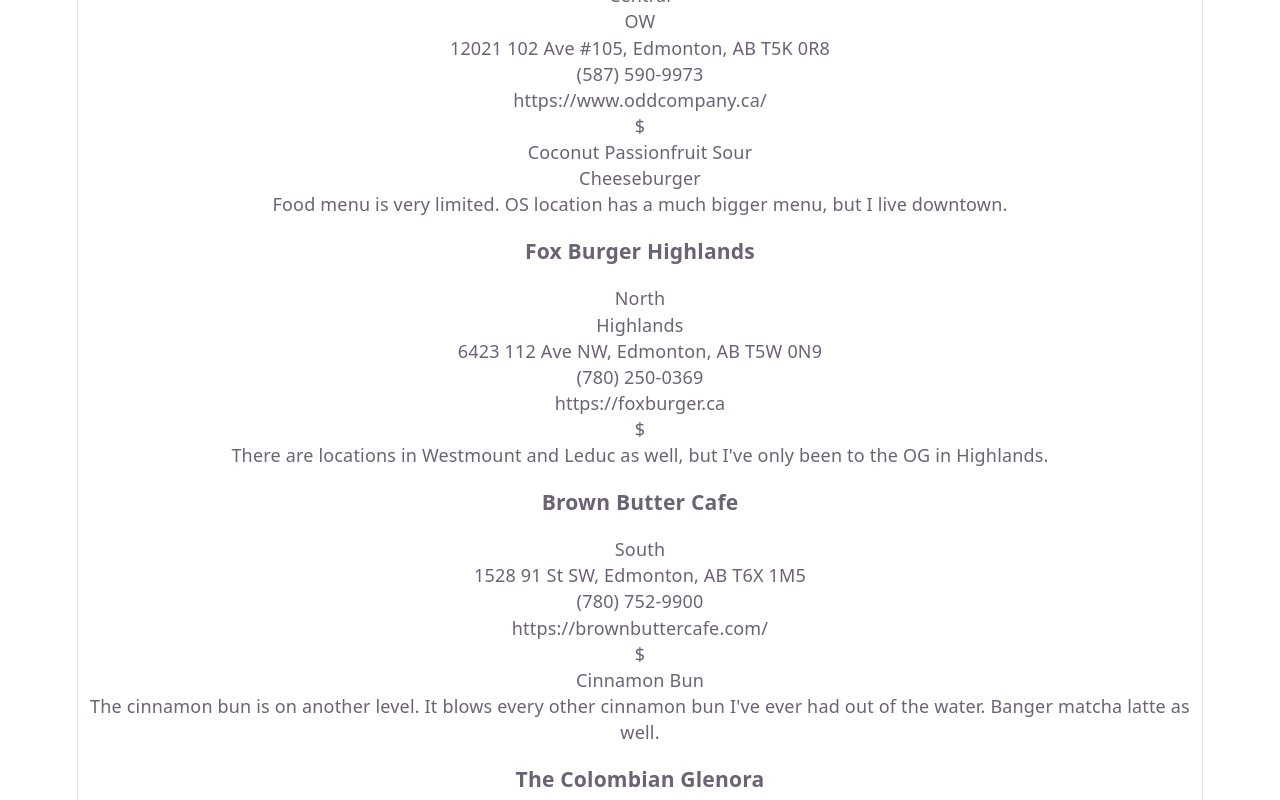
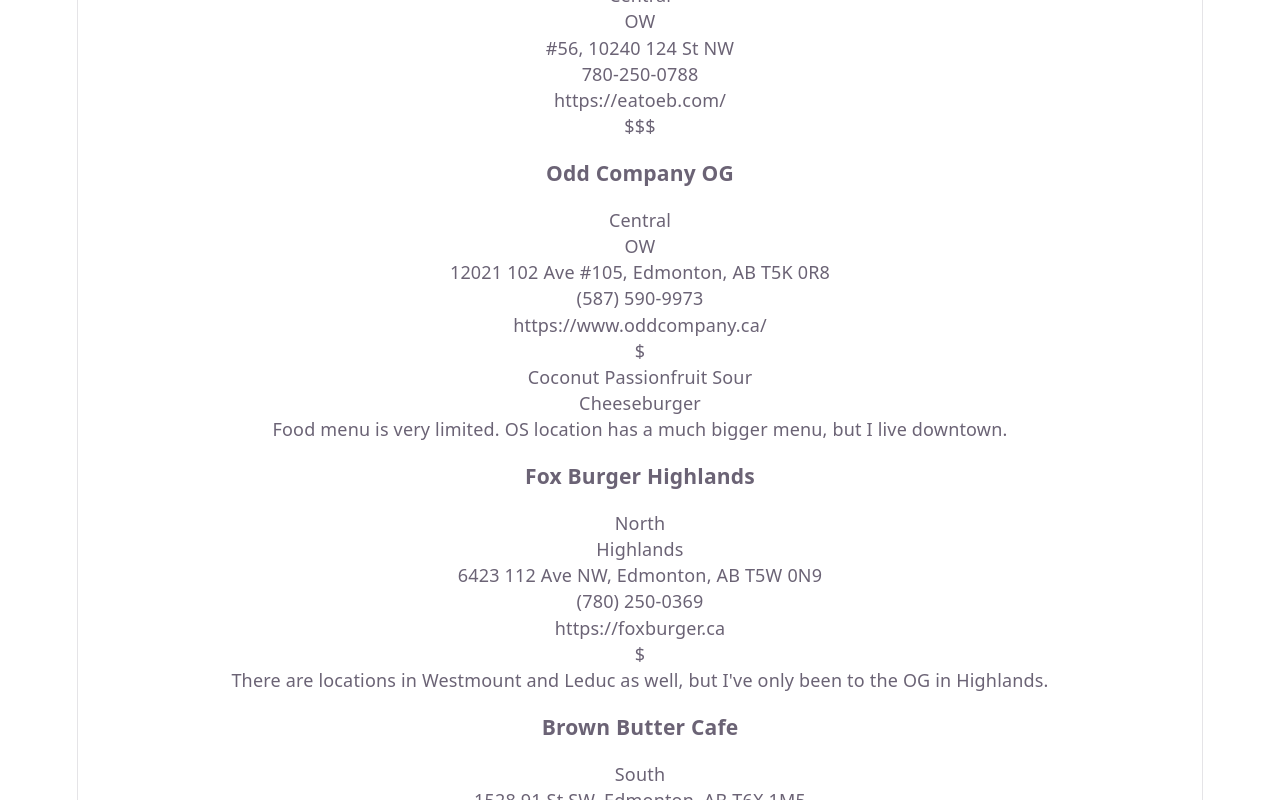
Before and after one commit to marksdayoff/YEG-Food, a React (Vite) app: page / in a window 1280 px wide. Shown: the part 1920-2720 px from the top of the page. Built offline with nearby package versions, Linux system fonts and the light colour scheme.

Commit message:
Added more restaurants

```diff
--- a/src/js/restaurants.js
+++ b/src/js/restaurants.js
@@ -139,6 +139,24 @@
     notes: [
       'Not fancy, but a solid choice for cheap and tasty breakfast. This is the place you go to cure a hangover.',
     ],
+  },
+
+  {
+    id: 75,
+    name: 'OEB',
+    category: ['Breakfast'],
+    location: ['Central'],
+    neighbourhood: 'OW',
+    address: '#56, 10240 124 St NW',
+    city: 'Edmonton',
+    mapUrl:
+      'https://www.google.com/maps/place/OEB+Breakfast+Co./@53.5463202,-113.5385176,16.81z/data=!4m10!1m3!11m2!2shQLWEvrj8-nEq6P77NxI7Q3beqahCw!3e3!3m5!1s0x53a02316d51bfec9:0x4f60311b515c4c6a!8m2!3d53.5444633!4d-113.5361162!16s%2Fg%2F11fmvkm2f7?entry=ttu&g_ep=EgoyMDI2MDYyNC4wIKXMDSoASAFQAw%3D%3D',
+    phone: '780-250-0788',
+    website: 'https://eatoeb.com/',
+    instagram: 'https://www.instagram.com/oeb_breakfast',
+    price: ['$', '$$'],
+    // recs: ['', ''],
+    // notes: [''],
   },
 
   // Breweries
@@ -460,6 +478,24 @@
 
   // Casual
 
+  {
+    id: 74,
+    name: 'Next Act Pub',
+    category: ['Causal', 'Pub'],
+    location: ['South'],
+    neighbourhood: 'OS',
+    address: '8224 104 Street NW',
+    city: 'Edmonton',
+    mapUrl:
+      'https://www.google.com/maps/place/The+Next+Act+Pub/@53.5188836,-113.4976654,20.38z/data=!4m6!3m5!1s0x53a0220fdc383f45:0x864af52f05d32f2e!8m2!3d53.5188398!4d-113.4978455!16s%2Fg%2F1vspr5c9?entry=ttu&g_ep=EgoyMDI2MDgxMi4wIKXMDSoASAFQAw%3D%3D',
+    phone: '780-433-9345',
+    website: 'https://www.nextactpub.com/',
+    instagram: 'https://www.instagram.com/nextactpub',
+    price: ['$$'],
+    recs: ['Burger'],
+    // notes: [''],
+  },
+
   // Chinese
 
   {
@@ -532,8 +568,8 @@
     website: 'http://kindicecream.ca/',
     instagram: 'https://www.instagram.com/kindicecream/',
     price: ['$'],
-    recs: ['', ''],
-    notes: [''],
+    // recs: ['', ''],
+    // notes: [''],
   },
 
   // Dutch
@@ -557,6 +593,26 @@
   },
 
   // Filipino
+
+  // French
+
+  {
+    id: 75,
+    name: 'Partake',
+    category: ['French', 'Casual'],
+    location: ['Central'],
+    neighbourhood: 'OW',
+    address: '12431 102 Ave NW',
+    city: 'Edmonton',
+    mapUrl:
+      'https://www.google.com/maps/place/Partake/@53.5438631,-113.5387753,16.81z/data=!4m10!1m3!11m2!2shQLWEvrj8-nEq6P77NxI7Q3beqahCw!3e3!3m5!1s0x53a0234d9903af47:0x3b9f957ff3811d4!8m2!3d53.542742!4d-113.5373364!16s%2Fg%2F11gwmpn6vk?entry=ttu&g_ep=EgoyMDI2MDYyNC4wIKXMDSoASAFQAw%3D%3D',
+    // phone: '',
+    website: 'https://www.ouipartake.com/',
+    instagram: 'https://www.instagram.com/ouipartake/',
+    price: ['$$'],
+    // recs: ['', ''],
+    // notes: [''],
+  },
 
   // Gastropub
 
@@ -1496,6 +1552,24 @@
     // recs: ['', ''],
     // notes: [''],
   },
+
+  {
+    id: 76,
+    name: 'Pho hoan pasteur',
+    category: ['Vietnamese'],
+    location: ['Central'],
+    neighbourhood: 'Kingsway',
+    address: '11443 Kingsway NW',
+    city: 'Edmonton',
+    mapUrl:
+      'https://www.google.com/maps/place/Pho+Hoan+Pasteur/@53.5623537,-113.5161973,16.33z/data=!4m6!3m5!1s0x53a023b9205fec85:0xabc9a172f2fee1de!8m2!3d53.5644934!4d-113.5194977!16s%2Fg%2F1tdd4y_2?entry=ttu&g_ep=EgoyMDI2MDgxMi4wIKXMDSoASAFQAw%3D%3D',
+    phone: '(780) 761-1989',
+    website: 'https://www.phohoanpasteur.ca/',
+    instagram: 'https://www.instagram.com/phohoanpasteur',
+    price: ['$'],
+    recs: ['Pho Bo', 'Pho Ga'],
+    notes: ['Multiple locations, but the OG near Kingsway is my spot.'],
+  },
 ];
 // Key:
 // OS = Old Strathcona
```
